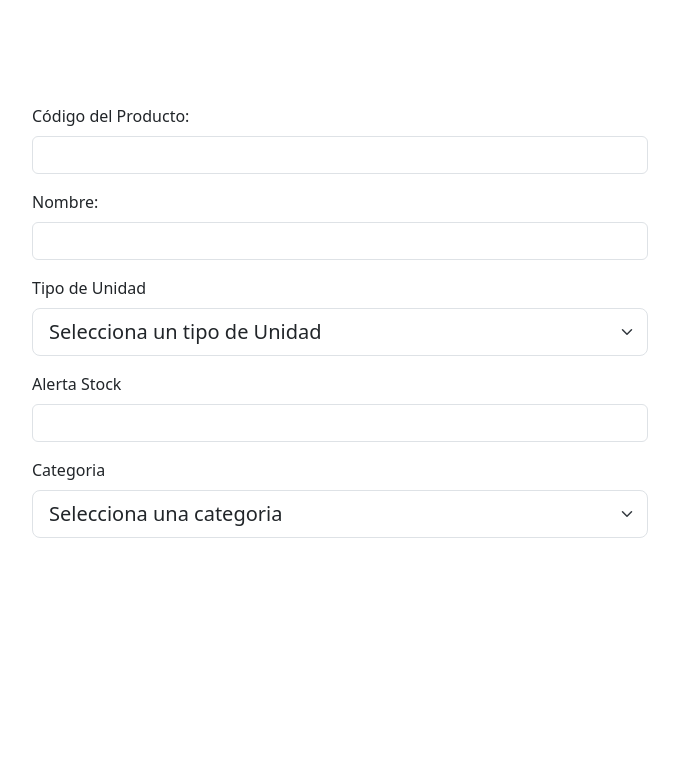
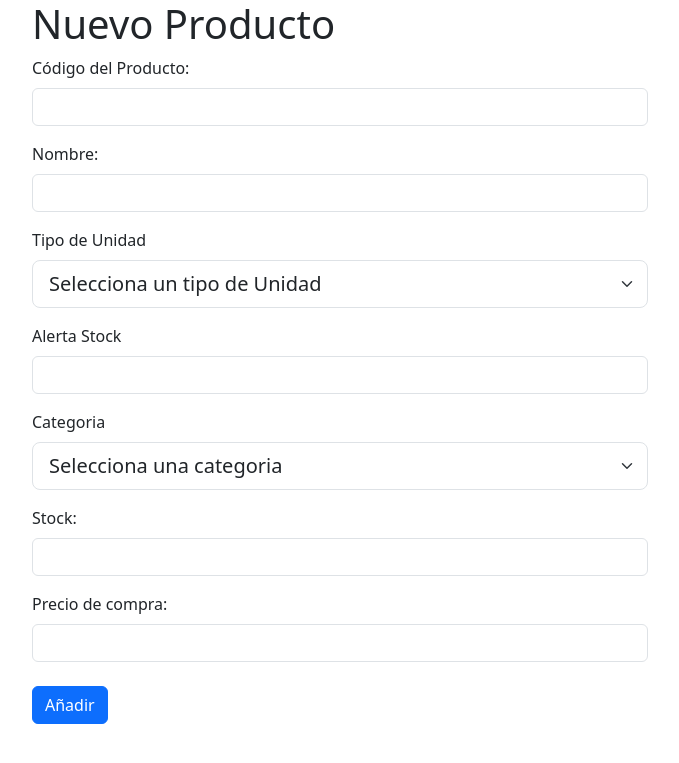
Before and after one commit to muevetef/rocisteria, a PHP site: page /productos/Create.php in a window 1280 px wide. Shown: the top 763 px of the page, without its empty margins (300-979 px from the left). Run offline with PHP 8.4, Linux system fonts and the light colour scheme; tables that the repository leaves empty hold one stand-in row (values such as "Sample post").

Commit message:
Add product terminado

```diff
--- a/productos/Create.php
+++ b/productos/Create.php
@@ -19,20 +19,33 @@ if ($_SERVER['REQUEST_METHOD'] === 'POST' && isset($_POST['submit'])) {
     $code = trim(htmlspecialchars($_POST['code-p']));
     $nombre = trim(htmlspecialchars($_POST['nombre']));
     $unidad = trim(htmlspecialchars($_POST['unidad']));
-    $nombre = trim(htmlspecialchars($_POST['nombre']));
+    $categoria = trim(htmlspecialchars($_POST['categoria']));
+    $alertaStock = trim(htmlspecialchars($_POST['alerta']));
+    $stock = trim(htmlspecialchars($_POST['stock']));
+    $precio = trim(htmlspecialchars($_POST['precio']));
 
 
-    $sql3 = 'INSERT INTO posts (title, body) VALUES (:title, :body)';
-    $stmt = $pdo->prepare($sql);
+    $sql3 = 'INSERT INTO productos (codigo_producto, nombre, unidad, alerta_stock, id_categoria, stock, precio_compra) VALUES (:code, :nombre, :unidad, :alerta, :categoria, :stock, :precio)';
+
+    $stmt3 = $pdo->prepare($sql3);
 
     $params = [
-        'title' => $title,
-        'body' => $body
+        'code' => $code,
+        'nombre' => $nombre,
+        'unidad' => $unidad,
+        'alerta' => $alertaStock,
+        'categoria' => $categoria,
+        'stock' => $stock,
+        'precio' => $precio
     ];
 
-    $stmt->execute($params);
-
+    $stmt3->execute($params);
+    // echo "<pre>";
+    // var_dump($params);
+    // echo "</pre>";
+    // die();
     header('Location: index.php');
+    exit;
 }
 ?>
 <!DOCTYPE html>
@@ -46,16 +59,12 @@ if ($_SERVER['REQUEST_METHOD'] === 'POST' && isset($_POST['submit'])) {
 </head>
 
 <body>
-    <header class="bg-blue-500 text-white p-4">
-        <div class="container mx-auto">
-            <h1 class="text-3xl font-semibold">Nuevo Producto</h1>
-        </div>
-    </header>
     <div class="container-sm w-50">
+        <h1>Nuevo Producto</h1>
         <form action="#" method="post">
             <div class="mb-3">
                 <label for="code-p" class="form-label">Código del Producto:</label>
-                <input type="text" class="form-control" name="code-p" id="code-p">
+                <input type="number" class="form-control" name="code-p" id="code-p">
             </div>
             <div class="mb-3">
                 <label for="nombre" class="form-label">Nombre:</label>
@@ -84,6 +93,17 @@ if ($_SERVER['REQUEST_METHOD'] === 'POST' && isset($_POST['submit'])) {
                     <?php endforeach ?>
                 </select>
             </div>
+            <div class="mb-3">
+                <label for="stock" class="form-label">Stock:</label>
+                <input type="text" class="form-control" name="stock" id="stock">
+            </div>
+            <div class="mb-3">
+                <label for="precio" class="form-label">Precio de compra:</label>
+                <input type="text" class="form-control" name="precio" id="precio">
+            </div>
+            <div class="mb-3">
+                <button class="btn btn-primary btn-nueva my-2" type="submit" name="submit">Añadir</button>
+            </div>
         </form>
     </div>
     <script src="https://cdn.jsdelivr.net/npm/bootstrap@5.3.3/dist/js/bootstrap.bundle.min.js" integrity="sha384-YvpcrYf0tY3lHB60NNkmXc5s9fDVZLESaAA55NDzOxhy9GkcIdslK1eN7N6jIeHz" crossorigin="anonymous"></script>
```
